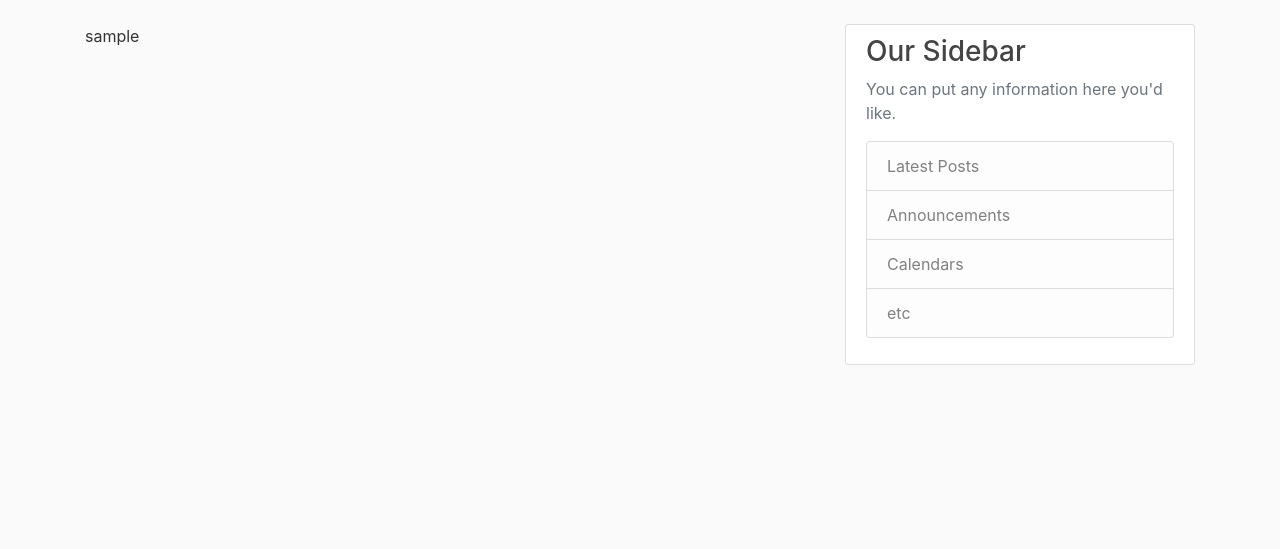
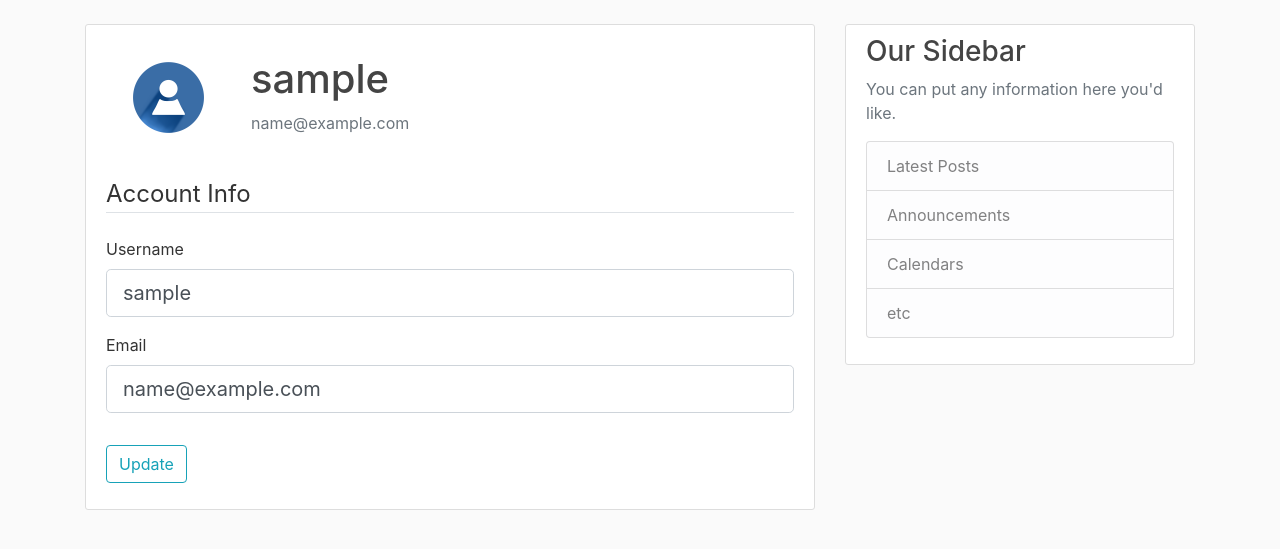
Before and after one commit to kaveh0007/flask-blog, a Flask app: page /account in a window 1280 px wide. Shown: the part 56-605 px from the top of the page. Run offline with Flask 3, Linux system fonts and the light colour scheme; the visitor is signed in with stand-in values (Sample User, id 1); some libraries are stand-ins or nearby versions.

Commit message:
Update account route with functionality to update username and email and add default image_file for user

```diff
--- a/app/forms.py
+++ b/app/forms.py
@@ -2,6 +2,7 @@ from flask_wtf import FlaskForm
 from wtforms import StringField, PasswordField, SubmitField, BooleanField, ValidationError
 from wtforms.validators import InputRequired, Length, Email, EqualTo
 from app.models import User
+from flask_login import current_user
 
 
 class RegistrationForm(FlaskForm):
@@ -34,3 +35,21 @@ class LoginForm(FlaskForm):
     password = PasswordField("Password")
     remember = BooleanField()
     submit = SubmitField("Login")
+
+class AccountForm(FlaskForm):
+    username = StringField("Username", validators=[InputRequired(), Length(min=2, max=20)])
+    email = StringField("Email", validators=[InputRequired(), Email()])
+
+    submit = SubmitField("Update")
+
+    def validate_username(self, username):
+        if username.data != current_user.username:
+            user = User.query.filter(User.username == username.data).first()
+            if(user):
+                raise ValidationError('That username is taken, please choose a different one')
+
+    def validate_email(self, email):
+        if email.data != current_user.email:
+            user = User.query.filter(User.email == email.data).first()
+            if(user):
+                raise ValidationError('An account already exists with this email')
--- a/app/routes.py
+++ b/app/routes.py
@@ -1,7 +1,7 @@
 from flask import flash, jsonify, redirect, render_template, request, url_for
-from flask_login import login_required, login_user, logout_user
+from flask_login import login_required, login_user, logout_user, current_user
 from app import app, bcrypt, db
-from app.forms import LoginForm, RegistrationForm
+from app.forms import LoginForm, RegistrationForm, AccountForm
 from app.models import User
 from app.utils import check_url_scheme_and_authority
 
@@ -58,11 +58,12 @@ def login():
             flash(f"Logged in Successfully as {user.username}", "success")
             # In case a login_required functionality was accessed by an unauthenticated user
             next = request.args.get('next')
-            if check_url_scheme_and_authority(next, request.host):
-                return redirect(next)
-            else:
-                flash("Unverified URLs cannot be accessed", "danger")
-                return redirect(url_for("home"))
+            if(next):
+                if check_url_scheme_and_authority(next, {request.host}):
+                    return redirect(next)
+                else:
+                    flash("Unverified URLs cannot be accessed", "danger")
+            return redirect(url_for("home"))
         else:
             flash("Incorrect Username or Password", "danger")
     return render_template("login.html", form=form, title="Login")
@@ -74,10 +75,21 @@ def logout():
     flash("Logged out successfully", "info")
     return redirect(url_for("home"))
 
-@app.route("/account")
+@app.route("/account", methods=["GET", "POST"])
 @login_required
 def account():
-    return render_template("account.html")
+    form = AccountForm()
+    if request.method == "GET":
+        form.username.data = current_user.username
+        form.email.data = current_user.email
+
+    if form.validate_on_submit():
+        current_user.username = form.username.data
+        current_user.email = form.email.data
+        db.session.commit()
+        flash("Account updated successfully!", "success")
+
+    return render_template("account.html", image_file=url_for("static", filename=f'/assets/{current_user.image_file}'), form=form, title="Account")
 
 @app.route("/posts/by/<author>")
 def posts_by_author(author):
--- a/app/static/main.css
+++ b/app/static/main.css
@@ -82,4 +82,5 @@ a.article-title:hover {
 
 .account-heading {
   font-size: 2.5rem;
+  margin-top: 20px;
 }
--- a/app/templates/account.html
+++ b/app/templates/account.html
@@ -1,6 +1,49 @@
 {% extends "layout.html" %}
 {% block content %}
-{% if current_user.is_authenticated %}
-<p>{{ current_user.username }}</p>
-{% endif %}
+<div class="content-section">
+    <div class="media">
+        <img class="rounded-circle account-img" src="{{ image_file }}">
+        <div class="media-body">
+            <h2 class="account-heading">{{ current_user.username }}</h2>
+            <p class="text-secondary">{{ current_user.email }}</p>
+        </div>
+    </div>
+    <form method="POST" action="" enctype="multipart/form-data">
+
+          {{ form.hidden_tag() }}
+            <fieldset class="form-group">
+                <legend class="border-bottom mb-4">Account Info</legend>
+                <div class="form-group">
+                    {{ form.username.label(class="form-control-label") }}
+
+                    {% if form.username.errors %}
+                        {{ form.username(class="form-control form-control-lg is-invalid") }}
+                        <div class="invalid-feedback">
+                            {% for error in form.username.errors %}
+                                <span>{{ error }}</span>
+                            {% endfor %}
+                        </div>
+                    {% else %}
+                        {{ form.username(class="form-control form-control-lg") }}
+                    {% endif %}
+                </div>
+                <div class="form-group">
+                    {{ form.email.label(class="form-control-label") }}
+                    {% if form.email.errors %}
+                        {{ form.email(class="form-control form-control-lg is-invalid") }}
+                        <div class="invalid-feedback">
+                            {% for error in form.email.errors %}
+                                <span>{{ error }}</span>
+                            {% endfor %}
+                        </div>
+                    {% else %}
+                        {{ form.email(class="form-control form-control-lg") }}
+                    {% endif %}
+                </div>
+            </fieldset>
+            <div class="form-group">
+                {{ form.submit(class="btn btn-outline-info") }}
+            </div>
+        </form>
+</div>
 {% endblock content %}
```
Also changed, not shown: app/static/assets/default.jpg (added), 1 other file.
